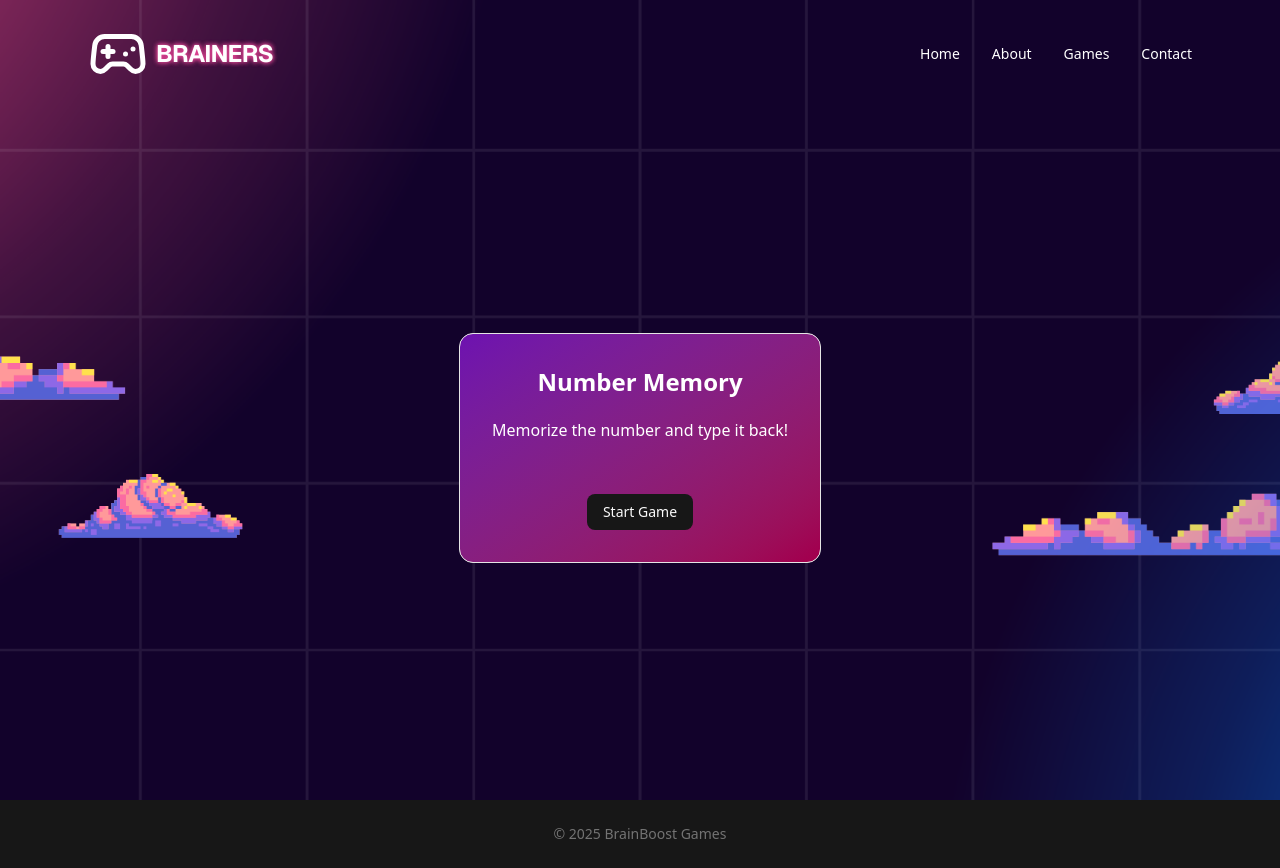
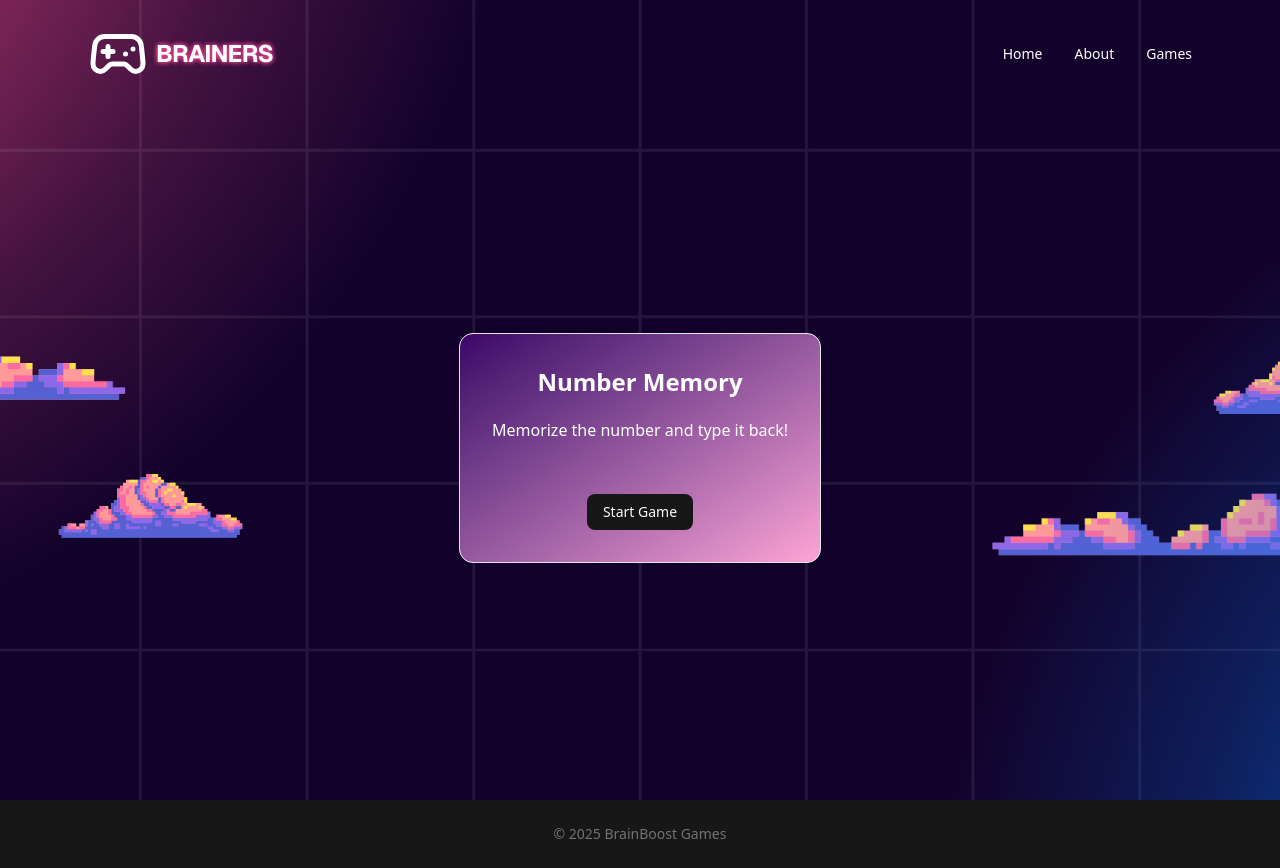
Before and after one commit to Kryoz0512/itpe7-final-project, a Next.js app: page /games/mindgame in a window 1280 px wide. Built offline with nearby package versions, Linux system fonts and the light colour scheme.

Commit message:
typewriting and number sequence design

```diff
--- a/src/app/games/binarygame/page.js
+++ b/src/app/games/binarygame/page.js
@@ -125,7 +125,7 @@ export default function BinaryGame() {
   }
 
   return (
-      <div className="w-full max-w-xl rounded-2xl shadow-lg bg-white p-6">
+      <div className="w-full max-w-xl rounded-2xl shadow-lg border-2 bg-white p-6">
         <div className="flex justify-between items-center">
           <h1 className="text-2xl font-bold tracking-tight">Binary Game</h1>
           <button
--- a/src/app/games/mindgame/page.js
+++ b/src/app/games/mindgame/page.js
@@ -64,7 +64,7 @@ export default function Mindgame() {
 
   if (!isPlaying) {
     return (
-      <div className="bg-card flex flex-col gap-5 rounded-xl border p-8 text-center bg-gradient-to-br from-purple-800 to-pink-800">
+      <div className="bg-card flex flex-col gap-5 rounded-xl border p-8 text-center bg-gradient-to-br from-purple-950 to-pink-300">
         <h1 className="text-2xl font-bold text-white">Number Memory</h1>
         <p className="mb-8 text-white">Memorize the number and type it back!</p>
         {gameOver && (
@@ -81,7 +81,7 @@ export default function Mindgame() {
   }
 
   return (
-    <div className="bg-card flex flex-col gap-5 rounded-xl border p-8 text-center bg-gradient-to-br from-purple-800 to-pink-800 min-h-[230px] min-w-[345px] justify-center">
+    <div className="bg-card flex flex-col gap-5 rounded-xl border p-8 text-center bg-gradient-to-br from-purple-950 to-pink-300 min-h-[230px] min-w-[345px] justify-center">
       <h1 className="text-2xl font-semibold text-white">Level {level}</h1>
 
       {showNumber ? (
--- a/src/app/games/typing/page.js
+++ b/src/app/games/typing/page.js
@@ -94,7 +94,7 @@ export default function TypingGame() {
     }
 
     return (
-        <div className="flex flex-col items-center justify-between min-h-screen bg-gray-950 text-white p-8 mb-5">
+        <div className="flex flex-col items-center justify-between min-h-screen bg-gray-950 rounded-3xl border-2 border-white text-white p-8 mb-5">
             <h1 className="text-4xl font-bold mb-8 text-yellow-400">⚡ Typing Speed Test</h1>
 
             <div className="max-w-2xl text-xl leading-relaxed mb-6 text-gray-400 text-center h-24 whitespace-pre-wrap break-words">
--- a/src/components/layout/Header.jsx
+++ b/src/components/layout/Header.jsx
@@ -32,9 +32,6 @@ export default function Header() {
           <Link href="/games" className="hover:text-pink-300 transition">
             Games
           </Link>
-          <Link href="/" className="hover:text-pink-300 transition">
-            Contact
-          </Link>
         </nav>
       </div>
     </header>
```
